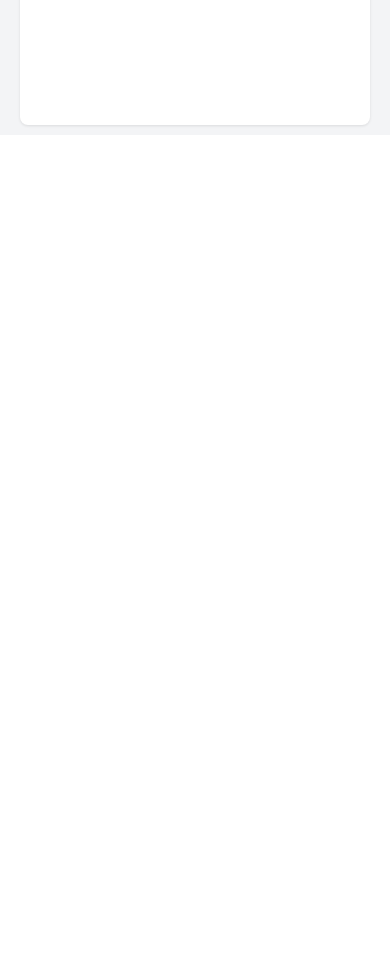
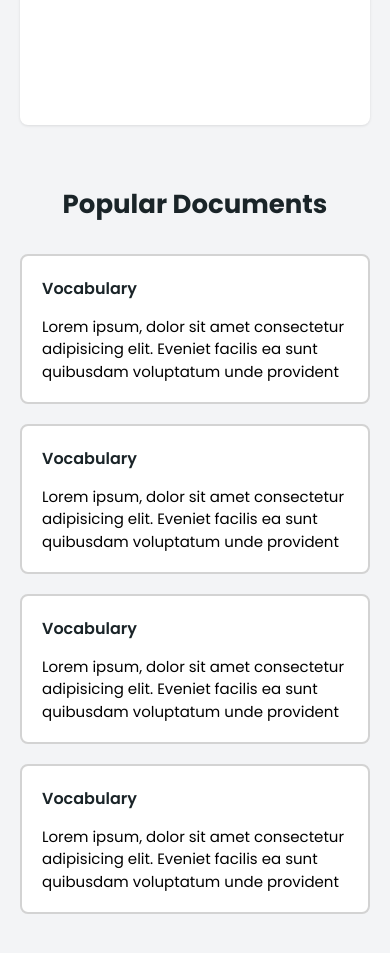
Before and after one commit to DannielVo/IeltsMaster, a React (Vite) app: page / in a window 390 px wide. Shown: the part 3400-4353 px from the top of the page. Before the commit the page ends 3535 px from the top, so only its background shows below. Built offline with nearby package versions, Linux system fonts and the light colour scheme; some icons are missing.

Commit message:
Feat: Finish responsive popular-document section

```diff
--- a/src/App.jsx
+++ b/src/App.jsx
@@ -2,6 +2,7 @@ import React from "react";
 import Header from "./components/header/Header";
 import Hero from "./pages/home/hero/Hero";
 import Recent from "./pages/home/recent/Recent";
+import PopularDocuments from "./pages/home/popularDocuments/PopularDocuments";
 
 const App = () => {
   return (
@@ -9,6 +10,7 @@ const App = () => {
       <Header></Header>
       <Hero></Hero>
       <Recent></Recent>
+      <PopularDocuments></PopularDocuments>
     </>
   );
 };
--- /dev/null
+++ b/src/components/documentBox/DocumentBox.jsx
@@ -0,0 +1,20 @@
+import React from "react";
+import "./documentBox.css";
+
+const DocumentBox = () => {
+  return (
+    <div class="document-box">
+      <div class="doc-container">
+        <div class="document-title">Vocabulary</div>
+        <div class="document-content">
+          Lorem ipsum, dolor sit amet consectetur adipisicing elit. Eveniet
+          facilis ea sunt quibusdam voluptatum unde provident in asperiores
+          dignissimos ipsa doloribus corporis accusamus, ut nostrum. Praesentium
+          hic incidunt asperiores. Quibusdam.
+        </div>
+      </div>
+    </div>
+  );
+};
+
+export default DocumentBox;
--- /dev/null
+++ b/src/components/documentBox/documentBox.css
@@ -0,0 +1,48 @@
+.popular-documents {
+  background-color: var(--third-background);
+  /* padding: 50px 150px; */
+  padding-block: 50px;
+}
+
+.popular-documents h2 {
+  color: var(--itemFirst-color);
+  text-align: center;
+  font-size: 26px;
+  margin-bottom: 30px;
+}
+
+.document-listBoxes {
+  display: flex;
+  align-items: center;
+  justify-content: center;
+  gap: 20px;
+  flex-wrap: wrap;
+}
+
+/* xs */
+@media (min-width: 475px) {
+}
+
+/* sm */
+@media (min-width: 640px) {
+}
+
+/* md */
+@media (min-width: 768px) {
+}
+
+/* lg */
+@media (min-width: 1024px) {
+}
+
+/* xl */
+@media (min-width: 1280px) {
+  .document-listBoxes {
+    flex-wrap: nowrap;
+    justify-content: space-between;
+  }
+}
+
+/* 2xl */
+@media (min-width: 1536px) {
+}
--- /dev/null
+++ b/src/pages/home/popularDocuments/PopularDocuments.jsx
@@ -0,0 +1,19 @@
+import React from "react";
+import "./popularDocuments.css";
+import DocumentBox from "../../../components/documentBox/DocumentBox";
+
+const PopularDocuments = () => {
+  return (
+    <section className="popular-documents left-right">
+      <h2>Popular Documents</h2>
+      <div className="document-listBoxes">
+        <DocumentBox></DocumentBox>
+        <DocumentBox></DocumentBox>
+        <DocumentBox></DocumentBox>
+        <DocumentBox></DocumentBox>
+      </div>
+    </section>
+  );
+};
+
+export default PopularDocuments;
--- /dev/null
+++ b/src/pages/home/popularDocuments/popularDocuments.css
@@ -0,0 +1,55 @@
+.document-box {
+  width: 380px;
+  height: 150px;
+  background-color: var(--main-background);
+  border: none;
+  border-radius: 8px;
+  padding: 20px;
+  border: 2px solid lightgray;
+  cursor: pointer;
+}
+
+.document-box:hover {
+  border-bottom: 3px solid var(--primary-hover);
+}
+
+.doc-container {
+  height: 100%;
+  overflow: hidden;
+}
+
+.document-title {
+  color: var(--itemFirst-color);
+  font-weight: 600;
+  margin-bottom: 15px;
+}
+
+.document-content {
+  font-size: 15px;
+  line-height: 1.5;
+  margin: 5px 0;
+}
+
+/* xs */
+@media (min-width: 475px) {
+}
+
+/* sm */
+@media (min-width: 640px) {
+}
+
+/* md */
+@media (min-width: 768px) {
+}
+
+/* lg */
+@media (min-width: 1024px) {
+}
+
+/* xl */
+@media (min-width: 1280px) {
+}
+
+/* 2xl */
+@media (min-width: 1536px) {
+}
```
